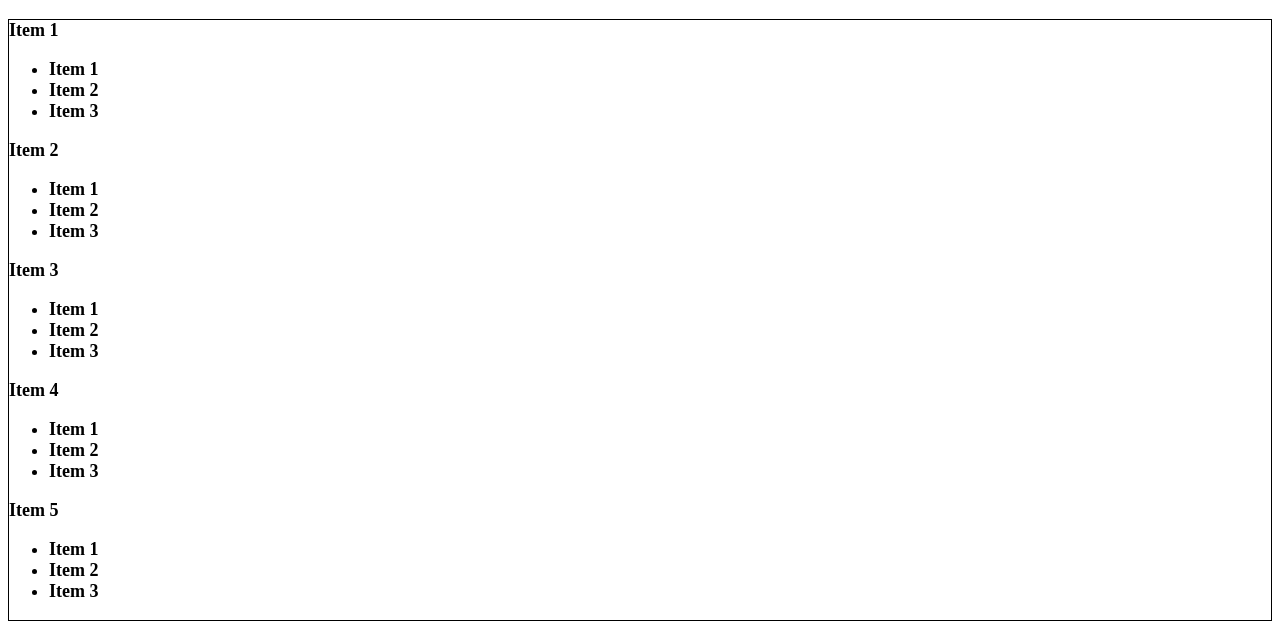
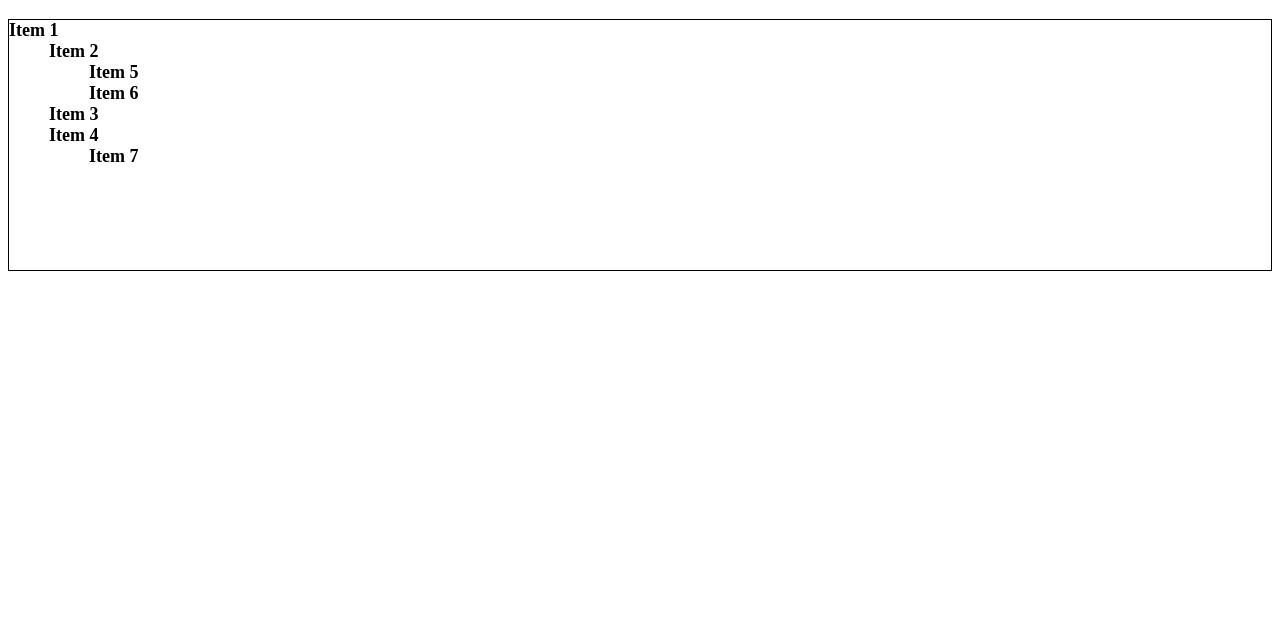
Before and after one commit to CommieDog/tree-view-widget, a plain HTML site: page index.html in a window 1280 px wide. Shown: the part 61-696 px from the top of the page. Drawn offline with nearby package versions, Linux system fonts and the light colour scheme.

Commit message:
Added heirarchy to items to tree view

```diff
--- a/assets/css/style.css
+++ b/assets/css/style.css
@@ -8,6 +8,11 @@ h1 {
     border: 1px solid black;
 }
 
+#tree-view-widget ul {
+    margin-block-start: 0;
+    margin-block-end: 0;
+}
+
 .tree-view-content {
     font-size: 18px;
     font-weight: bold;
--- a/assets/js/script.js
+++ b/assets/js/script.js
@@ -2,24 +2,38 @@ const treeViewWidgetElement = $("#tree-view-widget")
 
 function populateTreeViewWidget()
 {
-    const item1 = generateTreeViewWidget("Item 1")
-    const item2 = generateTreeViewWidget("Item 2")
-    const item3 = generateTreeViewWidget("Item 3")
-    const item4 = generateTreeViewWidget("Item 4")
-    const item5 = generateTreeViewWidget("Item 5")
+    const item1 = generateTreeViewWidget("Item 1");
+    const item2 = generateTreeViewWidget("Item 2");
+    const item3 = generateTreeViewWidget("Item 3");
+    const item4 = generateTreeViewWidget("Item 4");
+    const item5 = generateTreeViewWidget("Item 5");
+    const item6 = generateTreeViewWidget("Item 6");
+    const item7 = generateTreeViewWidget("Item 7");
     treeViewWidgetElement.append(item1);
-    treeViewWidgetElement.append(item2);
+    /*treeViewWidgetElement.append(item2);
     treeViewWidgetElement.append(item3);
     treeViewWidgetElement.append(item4);
-    treeViewWidgetElement.append(item5);
+    treeViewWidgetElement.append(item5);*/
+    addChildWidgets(item1, [item2, item3, item4]);
+    addChildWidgets(item2, [item5, item6]);
+    addChildWidgets(item4, [item7]);
 }
 
 function generateTreeViewWidget(name)
 {
     const content = $("<div>");
-    content.append(name + "<ul><li>Item 1</li><li>Item 2</li><li>Item 3</li></ul>");
+    content.append(name + "<ul></ul>");
     content.addClass("tree-view-content");
     return content;
 }
 
+function addChildWidgets(parent, children)
+{
+    const parentList = parent.children("ul");
+    for(child of children)
+    {
+        parentList.append(child);
+    }
+}
+
 populateTreeViewWidget();
```
